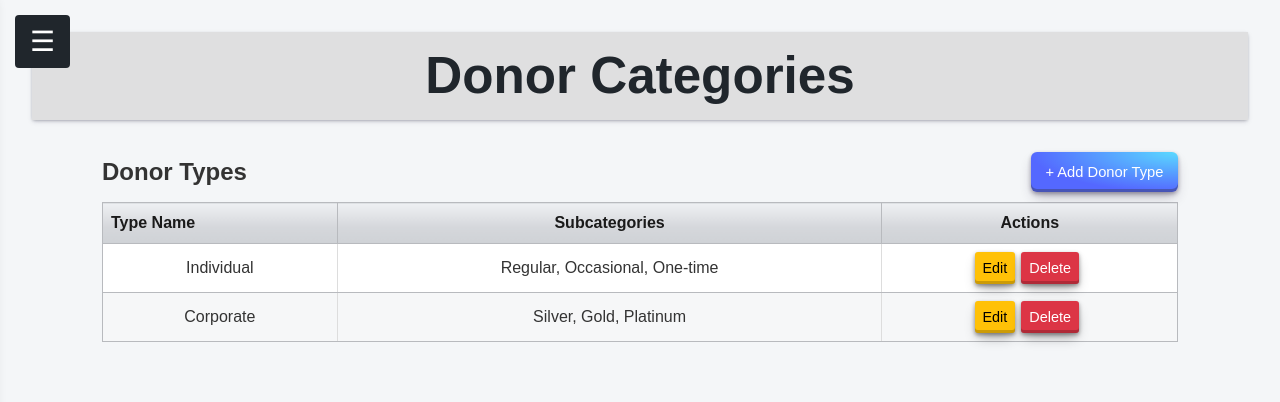
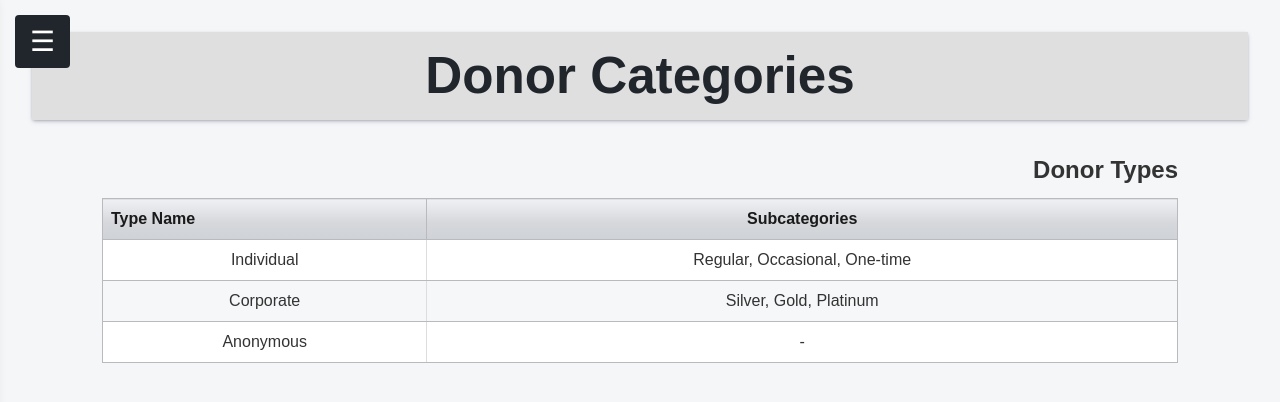
Before and after one commit to joymundia98/Shield_dev, a React (Vite) app in the folder client/: page /donor/donorCategories in a window 1280 px wide. Shown: the top 402 px of the page. Built offline with nearby package versions, Linux system fonts and the light colour scheme.

Commit message:
Donor is complete

```diff
--- a/client/src/pages/donor/donorCategories.tsx
+++ b/client/src/pages/donor/donorCategories.tsx
@@ -19,81 +19,11 @@ const DonorCategoriesPage: React.FC = () => {
   }, [sidebarOpen]);
 
   /* -------------------- Donor Types -------------------- */
-  const [donorTypes, setDonorTypes] = useState<DonorType[]>([
+  const [donorTypes] = useState<DonorType[]>([
     { name: "Individual", subcategories: ["Regular", "Occasional", "One-time"] },
     { name: "Corporate", subcategories: ["Silver", "Gold", "Platinum"] },
+    { name: "Anonymous", subcategories: [] }, // Anonymous category
   ]);
-
-  /* -------------------- Popup States -------------------- */
-  const [showPopup, setShowPopup] = useState(false);
-  const [editIndex, setEditIndex] = useState<number | null>(null);
-  const [typeName, setTypeName] = useState("");
-  const [subcategories, setSubcategories] = useState<string[]>([]);
-
-  /* -------------------- Popup Handlers -------------------- */
-  const openPopup = (index: number | null = null) => {
-    setEditIndex(index);
-    if (index !== null) {
-      setTypeName(donorTypes[index].name);
-      setSubcategories([...donorTypes[index].subcategories]);
-    } else {
-      setTypeName("");
-      setSubcategories([]);
-    }
-    setShowPopup(true);
-  };
-
-  const closePopup = () => {
-    setShowPopup(false);
-    setEditIndex(null);
-    setTypeName("");
-    setSubcategories([]);
-  };
-
-  const updateSubcategory = (idx: number, value: string) => {
-    const updated = [...subcategories];
-    updated[idx] = value;
-    setSubcategories(updated);
-  };
-
-  const addSubcategory = (value: string = "") => {
-    setSubcategories([...subcategories, value]);
-  };
-
-  const deleteSubcategory = (idx: number) => {
-    setSubcategories(subcategories.filter((_, i) => i !== idx));
-  };
-
-  const saveDonorType = () => {
-    if (!typeName.trim()) {
-      alert("Type name is required");
-      return;
-    }
-    if (subcategories.filter((s) => s.trim() !== "").length === 0) {
-      alert("Add at least one subcategory");
-      return;
-    }
-
-    const newDonorType: DonorType = {
-      name: typeName,
-      subcategories: subcategories.filter((s) => s.trim() !== ""),
-    };
-
-    if (editIndex !== null) {
-      const updated = [...donorTypes];
-      updated[editIndex] = newDonorType;
-      setDonorTypes(updated);
-    } else {
-      setDonorTypes([...donorTypes, newDonorType]);
-    }
-
-    closePopup();
-  };
-
-  const deleteDonorType = (index: number) => {
-    if (!window.confirm("Are you sure you want to delete this item?")) return;
-    setDonorTypes(donorTypes.filter((_, i) => i !== index));
-  };
 
   return (
     <div className="dashboard-wrapper">
@@ -143,14 +73,8 @@ const DonorCategoriesPage: React.FC = () => {
 
         <div className="container">
           <div className="table-section">
-            <div
-              className="table-header"
-              style={{ display: "flex", justifyContent: "space-between", alignItems: "center" }}
-            >
+            <div className="table-header">
               <h2>Donor Types</h2>
-              <button className="add-btn" onClick={() => openPopup()}>
-                + Add Donor Type
-              </button>
             </div>
 
             <table className="responsive-table">
@@ -158,96 +82,17 @@ const DonorCategoriesPage: React.FC = () => {
                 <tr>
                   <th>Type Name</th>
                   <th>Subcategories</th>
-                  <th>Actions</th>
                 </tr>
               </thead>
               <tbody>
                 {donorTypes.map((type, index) => (
                   <tr key={index}>
                     <td>{type.name}</td>
-                    <td>{type.subcategories.join(", ")}</td>
-                    <td className="actions">
-                      <button className="edit-btn" onClick={() => openPopup(index)}>
-                        Edit
-                      </button>
-                      <button className="delete-btn" onClick={() => deleteDonorType(index)}>
-                        Delete
-                      </button>
-                    </td>
+                    <td>{type.subcategories.join(", ") || "-"}</td>
                   </tr>
                 ))}
               </tbody>
             </table>
-          </div>
-        </div>
-
-        {/* Popup Overlay */}
-        {showPopup && <div className="overlay" onClick={closePopup}></div>}
-
-        {/* Popup Form */}
-        <div
-          className="filter-popup"
-          style={{ display: showPopup ? "block" : "none", width: "380px", padding: "2rem" }}
-        >
-          <h3>{editIndex !== null ? "Edit Donor Type" : "Add Donor Type"}</h3>
-
-          <label>Type Name</label>
-          <input
-            type="text"
-            value={typeName}
-            onChange={(e) => setTypeName(e.target.value)}
-            placeholder="Enter Name"
-          />
-
-          <label>Subcategories</label>
-          {subcategories.map((sub, idx) => (
-            <div className="subcategory-row" key={idx}>
-              <input
-                type="text"
-                value={sub}
-                onChange={(e) => updateSubcategory(idx, e.target.value)}
-              />
-              <button type="button" onClick={() => deleteSubcategory(idx)}>
-                Delete
-              </button>
-            </div>
-          ))}
-
-          <button
-            type="button"
-            className="add-btn"
-            onClick={() => addSubcategory()}
-            style={{ marginTop: "0.5rem" }}
-          >
-            + Add another subcategory
-          </button>
-
-          <div
-            className="filter-popup-buttons"
-            style={{
-              display: "flex",
-              justifyContent: "flex-end",
-              gap: "1rem",
-              marginTop: "1rem",
-            }}
-          >
-            <button className="add-btn" onClick={saveDonorType}>
-              Save
-            </button>
-            <button className="cancel-btn" onClick={closePopup}>
-              Cancel
-            </button>
-            {editIndex !== null && (
-              <button
-                className="delete-btn"
-                onClick={() => {
-                  deleteDonorType(editIndex);
-                  closePopup();
-                }}
-              >
-                Delete
-              </button>
-            )}
           </div>
         </div>
       </div>
```
